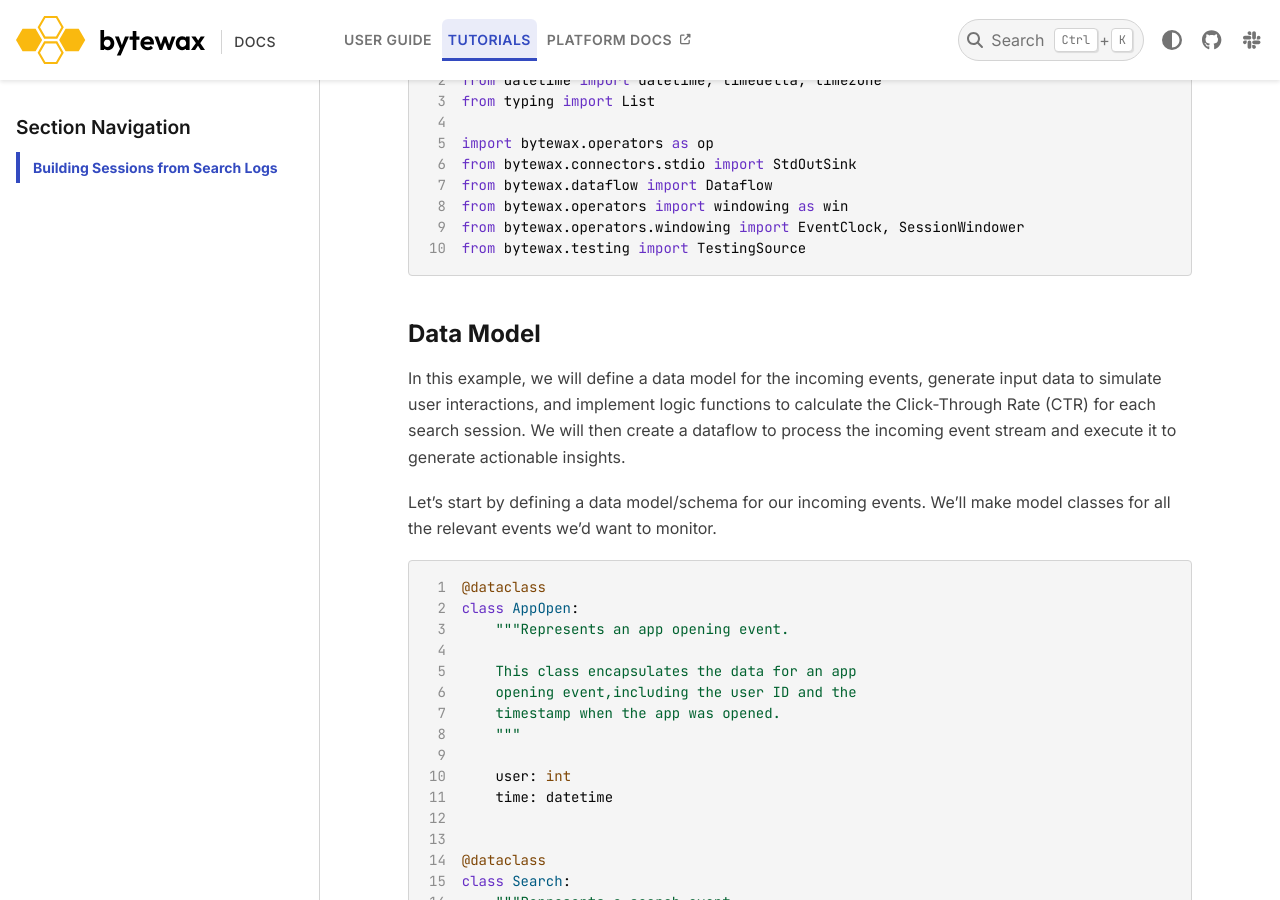
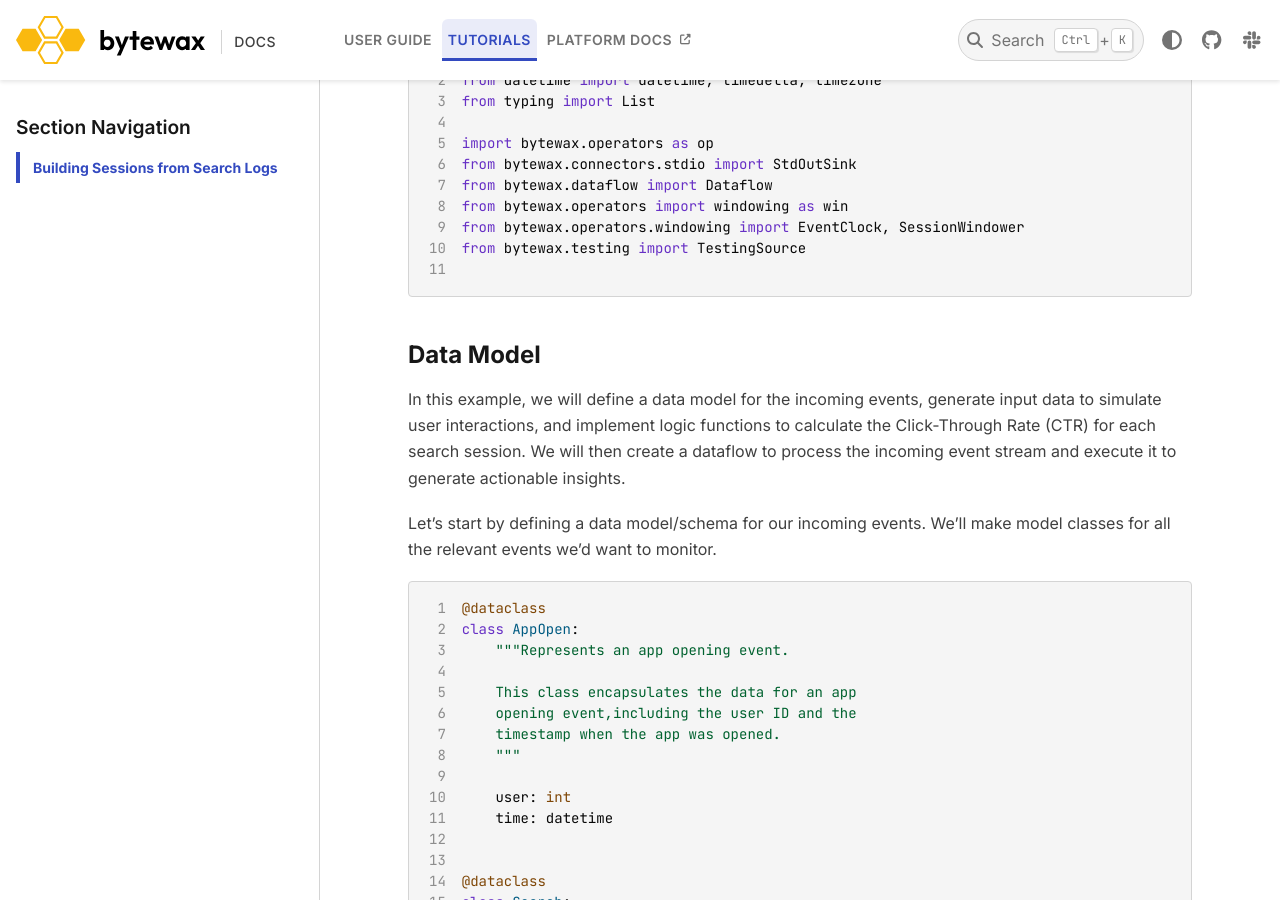
Before and after one commit to bytewax/bytewax, a Sphinx documentation site: the page built from docs/tutorials/search-logs/index.md, in a window 1280 px wide and 900 px high, scrolled down 1423 px. Built offline with Sphinx 7.4.7 and the PyData theme 0.15.4, drawn with Linux system fonts in a browser that asks for light colours; pages that are not in the unit, such as notebooks, are missing from menus.

Commit message:
fix linting

```diff
--- a/docs/tutorials/search-logs/dataflow.py
+++ b/docs/tutorials/search-logs/dataflow.py
@@ -18,6 +18,7 @@
 from bytewax.operators import windowing as win
 from bytewax.operators.windowing import EventClock, SessionWindower
 from bytewax.testing import TestingSource
+
 # end-imports
 
 
--- a/docs/tutorials/search-logs/index.md
+++ b/docs/tutorials/search-logs/index.md
@@ -13,7 +13,7 @@
 
 ## Resources
 
-<https://github.com/bytewax/bytewax/tree/main/docs/tutorials/search-logs>
+<https://github.com/bytewax/bytewax/blob/main/docs/tutorials/search-logs/dataflow.py>
 
 ## Introduction and problem statement
 
```
